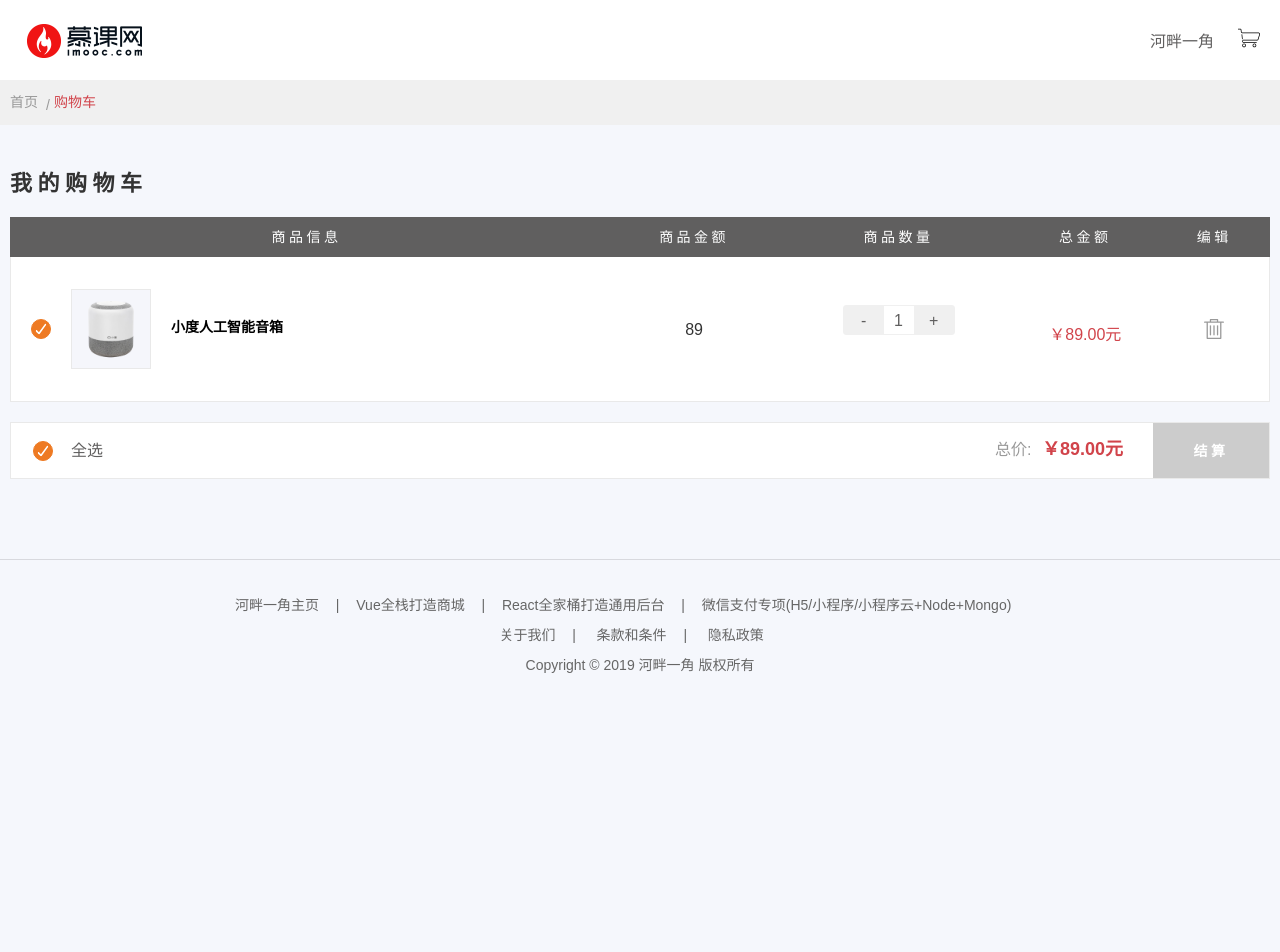
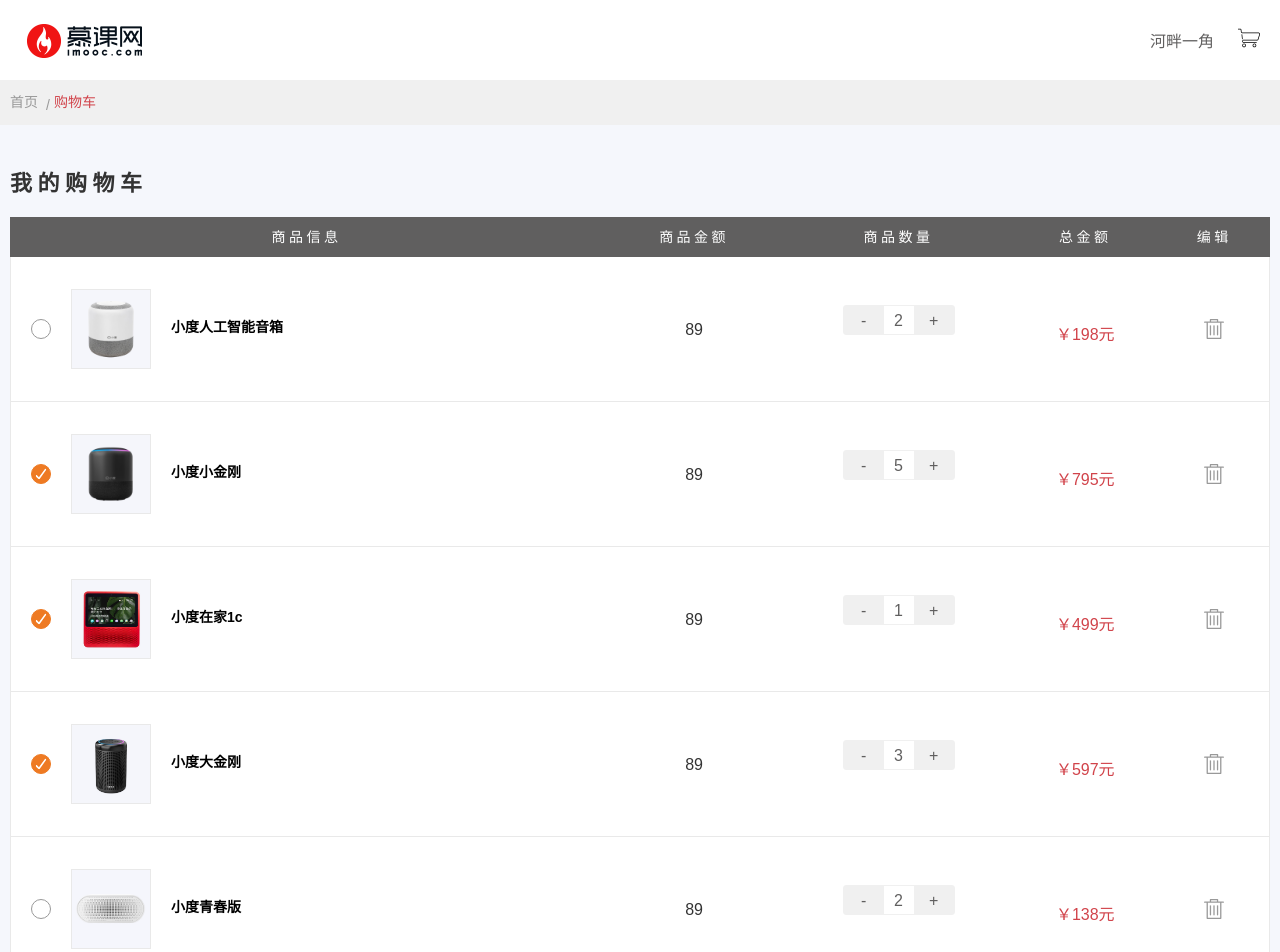
Before and after one commit to python-lee/freemall, a Vue app: page / in a window 1280 px wide. Shown: the top 952 px of the page. Before the commit the page ends 800 px from the top, so only its background shows below. Built offline with nearby package versions, Linux system fonts and the light colour scheme.

Commit message:
2-2购物车列表的渲染

```diff
--- /dev/null
+++ b/public/mock/cart.json
@@ -0,0 +1,54 @@
+{
+  "code":0,
+  "data":[
+    {
+      "productId": "100001",
+      "productName": "小度人工智能音箱",
+      "productPrice": 99,
+      "productNum": 2,
+      "productImage": "1.jpg",
+      "checked":false
+    },
+    {
+      "productId": "100002",
+      "productName": "小度小金刚",
+      "productPrice": 159,
+      "productNum": 5,
+      "productImage": "2.jpg",
+      "checked": true
+    },
+    {
+      "productId": "100003",
+      "productName": "小度在家1c",
+      "productPrice": 499,
+      "productNum": 1,
+      "productImage": "3.jpg",
+      "checked": true
+    },
+    {
+      "productId": "100004",
+      "productName": "小度大金刚",
+      "productPrice": 199,
+      "productNum": 3,
+      "productImage": "4.jpg",
+      "checked": true
+    },
+    {
+      "productId": "100005",
+      "productName": "小度青春版",
+      "productPrice": 69,
+      "productNum": 2,
+      "productImage": "5.png",
+      "checked": false
+    },
+    {
+      "productId": "100006",
+      "productName": "小度人工智能Pro",
+      "productPrice": 299,
+      "productNum": 1,
+      "productImage": "6.jpg",
+      "checked": true
+    }
+  ],
+  "message":""
+}
--- a/src/pages/cart.vue
+++ b/src/pages/cart.vue
@@ -49,20 +49,20 @@
 							</ul>
 						</div>
 						<ul class="cart-item-list">
-							<li>
+							<li v-for='item in cartList' :key='item.productId'>
 								<div class="cart-tab-1">
 									<div class="cart-item-check">
-										<a href="javascipt:;" class="checkbox-btn item-check-btn checked">
+										<a href="javascipt:;" class="checkbox-btn item-check-btn" :class='{"checked":item.checked}'>
 											<svg class="icon icon-ok">
 												<use xlink:href="#icon-ok"></use>
 											</svg>
 										</a>
 									</div>
 									<div class="cart-item-pic">
-										<img src="/imgs/1.jpg">
+										<img :src="'/imgs/'+item.productImage">
 									</div>
 									<div class="cart-item-title">
-										<div class="item-name">小度人工智能音箱</div>
+										<div class="item-name">{{item.productName}}</div>
 									</div>
 								</div>
 								<div class="cart-tab-2">
@@ -73,14 +73,14 @@
 										<div class="select-self select-self-open">
 											<div class="select-self-area">
 												<a class="input-sub">-</a>
-												<span class="select-ipt">1</span>
+												<span class="select-ipt">{{item.productNum}}</span>
 												<a class="input-add">+</a>
 											</div>
 										</div>
 									</div>
 								</div>
 								<div class="cart-tab-4">
-									<div class="item-price-total">￥89.00元</div>
+									<div class="item-price-total">￥{{item.productPrice*item.productNum}}元</div>
 								</div>
 								<div class="cart-tab-5">
 									<div class="cart-item-opration">
@@ -128,17 +128,30 @@
 	import NavHeader from './../components/Header.vue'
 	import NavFooter from './../components/Footer.vue'
 	// import Modal from './../components/Modal.vue'
+	// import axios from 'axios'
 	export default {
 		name: 'cart',
 		data(){
 			return {
-
+				cartList: []
 			}
 		},
 		components:{
 			NavHeader,
 			NavFooter,
 			// Modal
+		},
+		mounted(){
+			this.init(); // 初始化购物车列表
+		},
+		methods:{
+			init(){
+				this.axios.get('/mock/cart.json').then((response)=>{
+					console.log(response);
+					let res = response.data;
+					this.cartList = res.data;
+				})
+			}
 		}
 	}
 </script>
```
Also changed, not shown: public/mock/address.json (added, +54 -0 lines).
